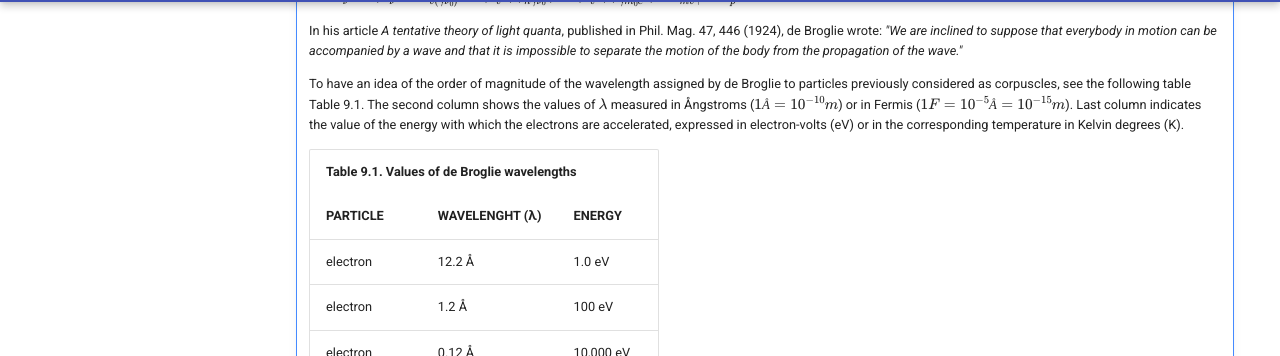
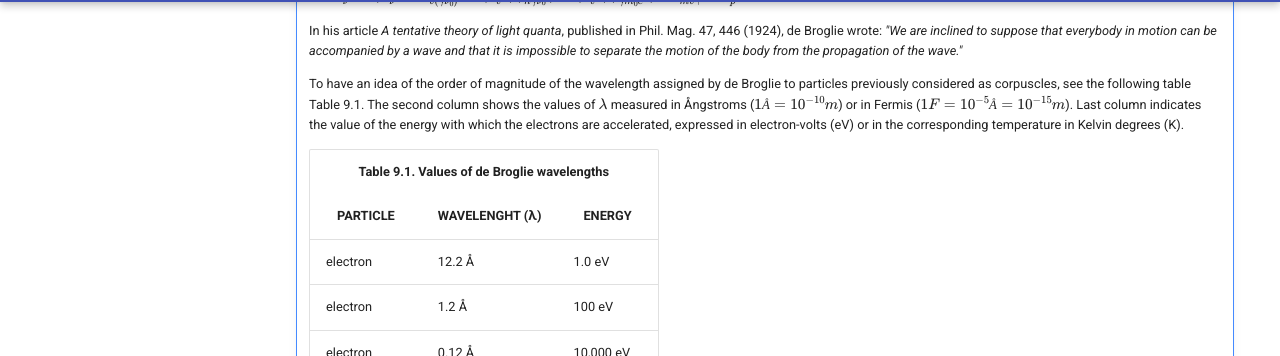
Before and after one commit to modphysnobel/modphysnobel.github.io, an MkDocs documentation site: the page built from docs/vol-III/vol-III-chap-9-sect-1.md, in a window 1280 px wide and 900 px high, scrolled down 1792 px. Shown: the part 94-450 px from the top of the window. Built offline with MkDocs 1.6.1 and Material for MkDocs 9.7.7, drawn with Linux system fonts in a browser that asks for light colours; some web fonts are replaced; comment, search, counter and statistics services are not loaded.

Commit message:
Update vol-III-chap-9-sect-1.md

```diff
--- a/docs/vol-III/vol-III-chap-9-sect-1.md
+++ b/docs/vol-III/vol-III-chap-9-sect-1.md
@@ -65,18 +65,18 @@
 
 	<table width="100%">
 	<tr>
-	<th colspan="3">
+	<th colspan="3" style="text-align: center">
 	Table 9.1. Values of de Broglie wavelengths
 	</th>
 	</tr>
 		<tr>
-		<th>
+		<th style="text-align: center">
 		PARTICLE
 		</th>
-		<th>
+		<th style="text-align: center">
 	WAVELENGHT (λ)
         </th>
-    <th>
+    <th style="text-align: center">
 	ENERGY
     </th>
         </tr>
```
